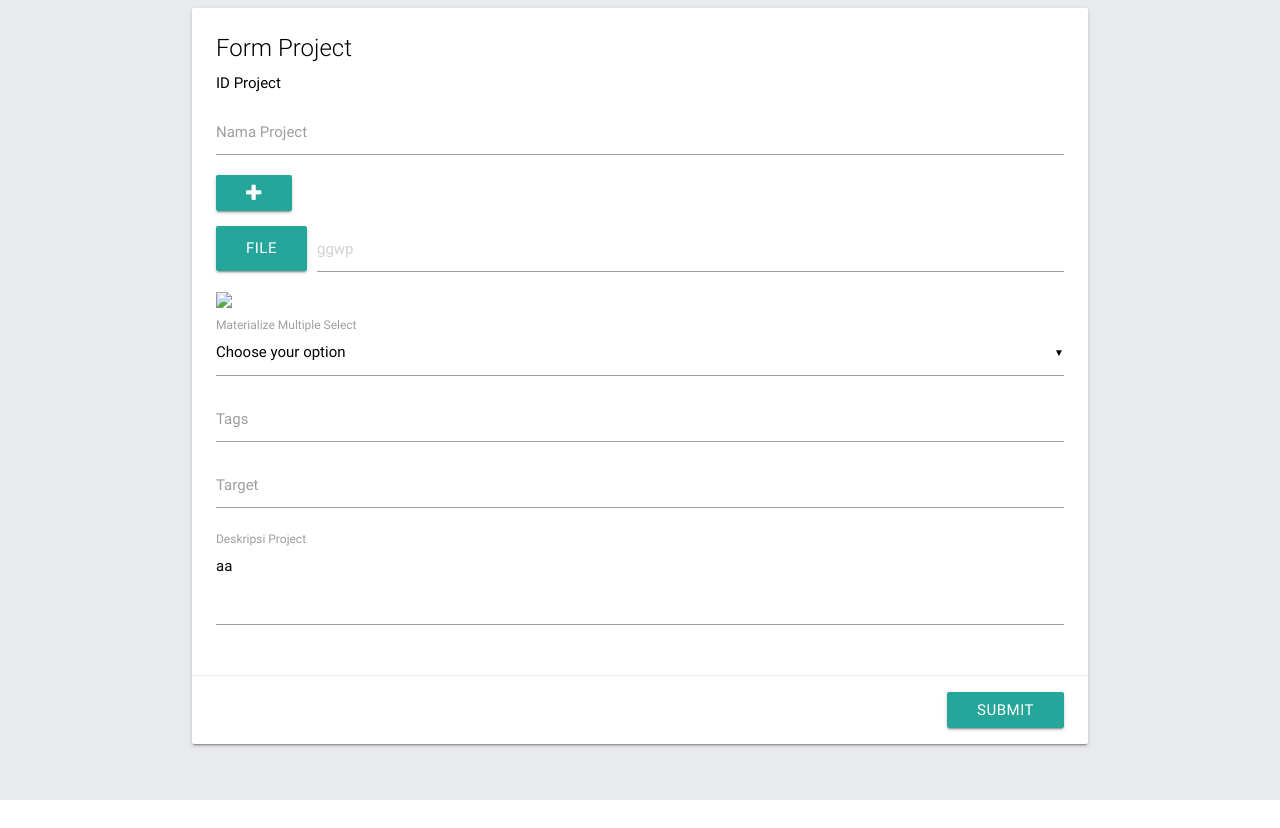
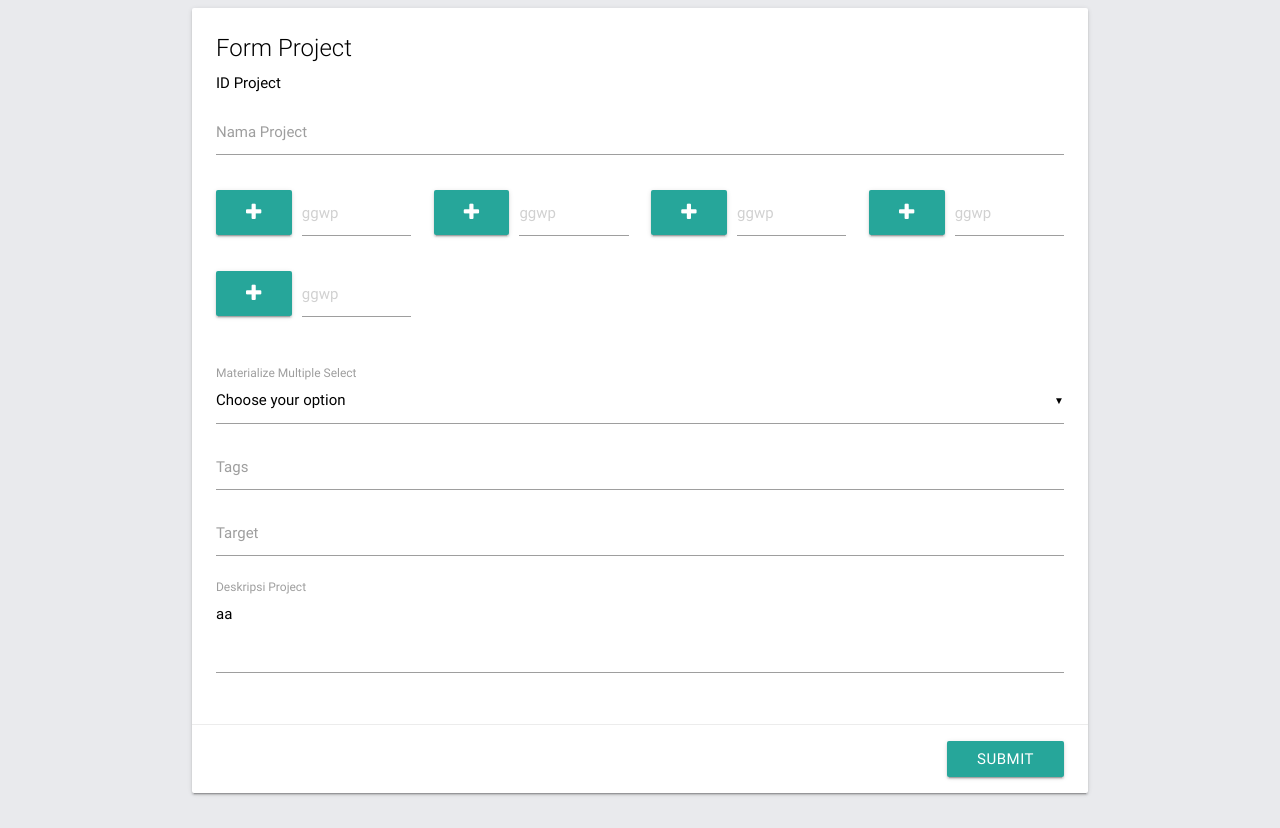
Before and after one commit to katsuotz/IndieHelper, a PHP site: page /FormProject.php in a window 1280 px wide. Before the commit the page ends 800 px from the top, so only its background shows below. Run offline with PHP 8.4, Linux system fonts and the light colour scheme.

Commit message:
formproject

```diff
--- a/assets/css/parent.css
+++ b/assets/css/parent.css
@@ -591,3 +591,7 @@ body {
 .font72 {
 	font-size: 72px !important;
 }
+
+.hidden {
+	display: none !important;
+}
--- a/assets/js/form.js
+++ b/assets/js/form.js
@@ -4,28 +4,27 @@ $(document).ready(function() {
 	$('.chips-initial').material_chip();
 	var origin = window.location.origin;
 
-	function readImagePath(input) {
+	$('.project-image').change(function(e) {
+		readImagePath(this, $(this).attr('name'));
+	});
+
+	function readImagePath(input, target) {
+		console.log(input);
+		console.log(target);
 		if (input.files[0]) {
 			var reader = new FileReader();
 			reader.onload = function (e) {
-				$('#uploaded').attr('src', e.target.result);
+				$('#uploaded-' + target).attr('src', e.target.result);
 			};
 
 			reader.readAsDataURL(input.files[0]);
 		} else {
-			$('#uploaded').attr('src', '#');
+			$(target).attr('src', '#');
 		}
 	}
 
-	$('#project-image').change(function(e) {
-		readImagePath(this);
-		console.log($(this).val());
-	});
-
 	var i = 2;
-	var j = 1;
 	var fileHTML = '';
-	console.log(fileHTML);
 
 	$('#addFile').click(function(e) {
 		if (i <= 5) {
@@ -34,7 +33,6 @@ $(document).ready(function() {
 				+ '" class="project-image' + i + ' project-image"></div><div class="file-path-wrapper" id="textFile'+ i
 				+ '"><input class="file-path validate" type="text" placeholder="ggwp"></div></div>');
 			fileHTML.appendTo($('.file-group'));
-			console.log(i);
 			i++;
 		}
 	});
@@ -48,13 +46,11 @@ $(document).ready(function() {
 		var array = new Array();
 		var $data = new FormData($(this)[0]);
 		var chipJSON = ' { '
-		console.log(chips.length);
 		for (var i = 0; i < chips.length; i++) {
 			array['tags' + i] = chips[i].tag;
 			chipJSON += ' "tags ' + i + '" : "' + chips[i].tag + '", ';
 		}
 		chipJSON += ' } ';
-		console.log(JSON.stringify(chipJSON));
 		$data.append('tags', JSON.stringify(chipJSON));
 		$.ajax({
 			url: $(this).attr('action'),
@@ -64,7 +60,7 @@ $(document).ready(function() {
     		processData: false,
 		})
 		.done(function(result) {
-			console.log(result);
+			alert(result);
 			// $(location).attr('href', origin + '/IndieHelper/');
 		})
 
--- a/views/project/form-project.php
+++ b/views/project/form-project.php
@@ -14,19 +14,26 @@
                                     <input type="text" class="form-control" name="nama">
                                 </div>
                             </div>
-                            <a href="#" class="btn" id="addFile"><i class="fa fa-plus"></i></a>
                             <div class="file-group">
-                                <div class="file-field input-field">
-                                    <div class="btn">
-                                        <span>File</span>
-                                        <input type="file" name="project-image1" class="project-image1 project-image">
+                                <div class="row">
+                                    <?php for ($i = 1; $i <= 5; $i++): ?>
+                                    <div class="file-field input-field col s3">
+                                        <div class="btn">
+                                            <span><i class="fa fa-plus"></i></span>
+                                            <input type="file" name="project-image<?= $i ?>" class="project-image<?= $i ?> project-image">
+                                        </div>
+                                        <div class="file-path-wrapper" id="textFile1">
+                                            <input class="file-path validate" type="text" placeholder="ggwp">
+                                        </div>
                                     </div>
-                                    <div class="file-path-wrapper" id="textFile1">
-                                        <input class="file-path validate" type="text" placeholder="ggwp">
-                                    </div>
+                                    <?php endfor; ?>
                                 </div>
                             </div>
-                            <img src="#" id="uploaded">
+                            <div class="row">
+                                <?php for ($i = 1; $i <= 5; $i++): ?>
+                                <img src="" id="uploaded-project-image<?= $i ?>" class="col s2 uploaded-project-image">
+                                <?php endfor; ?>
+                            </div>
                             <div class="input-field">
                                 <select name="id_kategori">
                                     <option value="" disabled selected>Choose your option</option>
@@ -51,7 +58,7 @@
                                 <div class="form-group">
                                     <label class="control-label" for="textarea1">Deskripsi Project</label>
                                     <span class="help-block"></span>
-                                    <textarea name="desc" class="materialize-textarea" id="textarea1">aa</textarea>
+                                    <textarea name="deskripsi" class="materialize-textarea" id="textarea1">aa</textarea>
                                 </div>
                             </div>
                         </div>
```
Also changed, not shown: lib/AddProject.php (+9 -5 lines), assets/images/project/35897.jpg (deleted), assets/images/project/6512.jpg (deleted), assets/images/project/92624.jpg (deleted).
